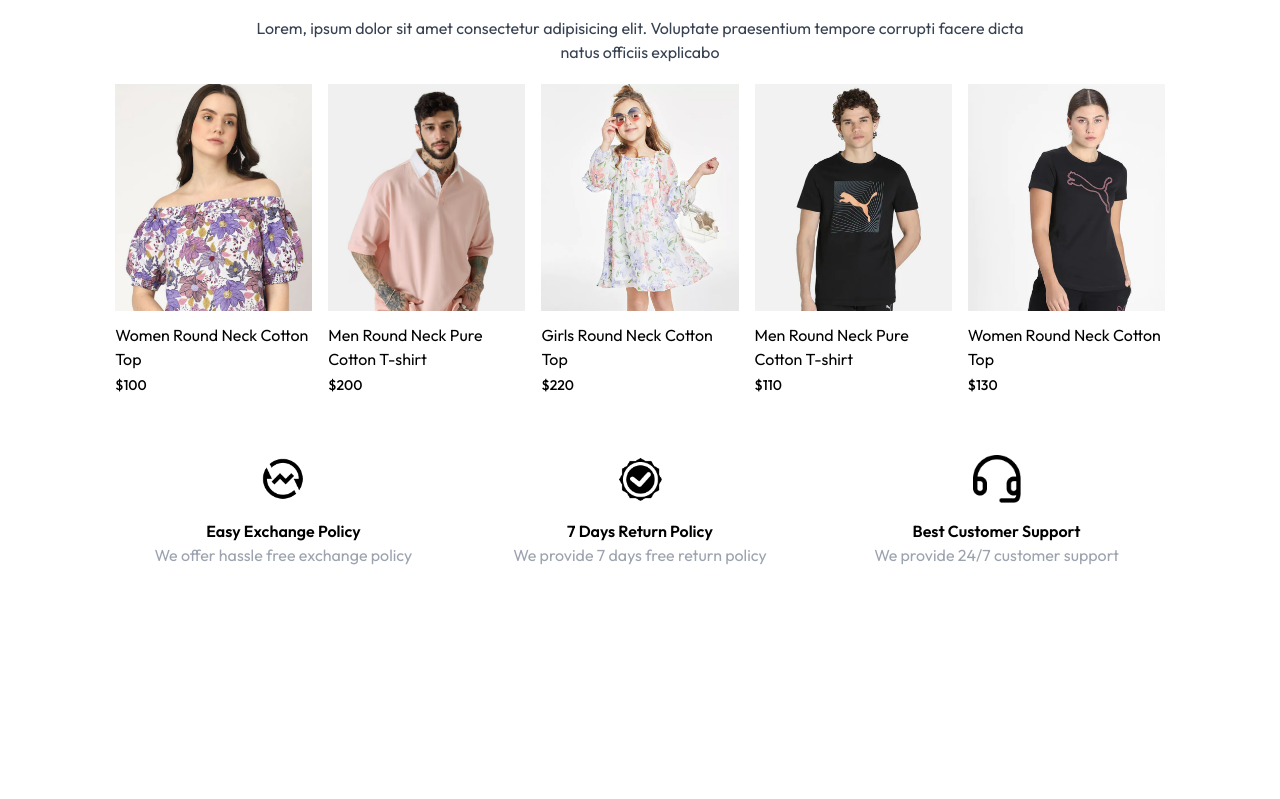
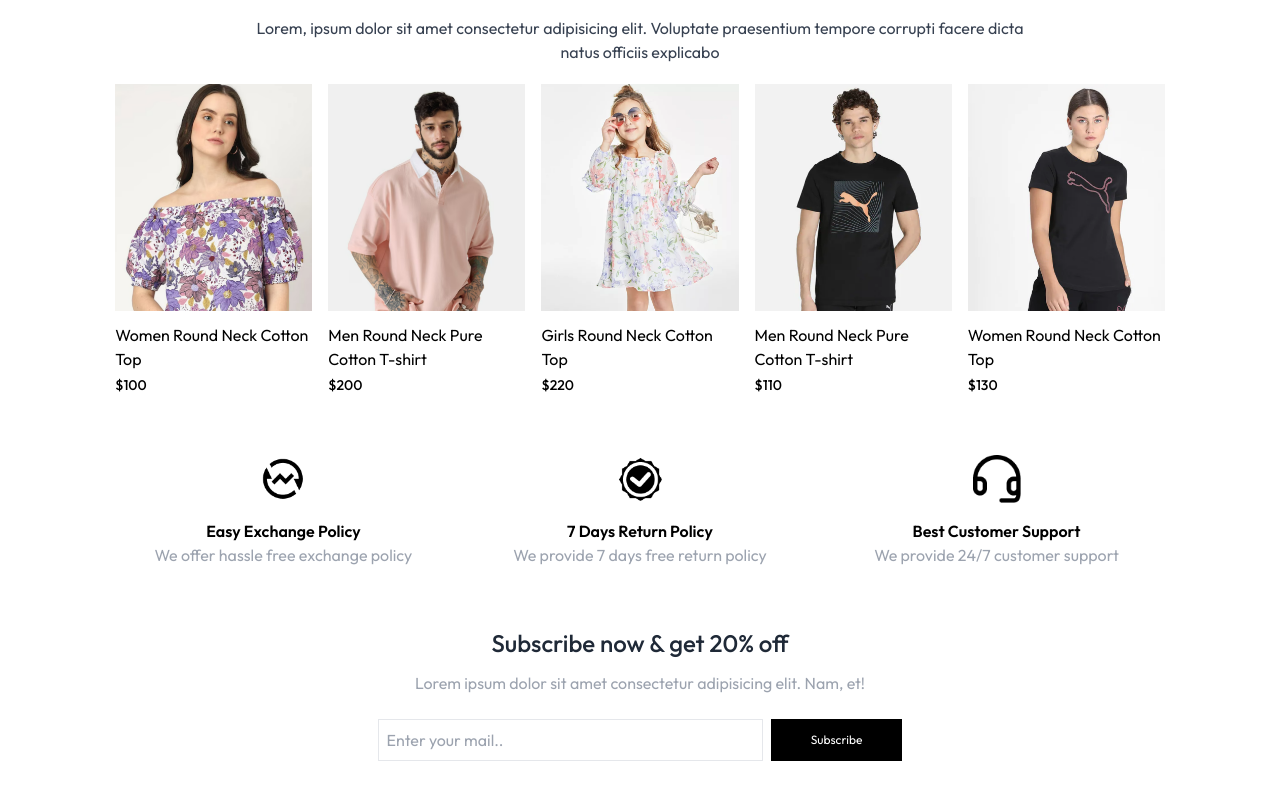
Before and after one commit to Ashik0101/Nexa, a React (Vite) app in the folder Frontend/: page / in a window 1280 px wide. Shown: the part 1377-2176 px from the top of the page. Before the commit the page ends 1964 px from the top, so only its background shows below. Built offline with nearby package versions, Linux system fonts and the light colour scheme.

Commit message:
Create NewsLetterBox Section

```diff
--- /dev/null
+++ b/Frontend/src/components/NewsLetterBox.jsx
@@ -0,0 +1,38 @@
+import React from "react";
+
+function NewsLetterBox() {
+	const handleSubmit = (event) => {
+		event.preventDefault();
+	};
+
+	return (
+		<div className="text-center my-10">
+			<p className="text-2xl font-medium text-gray-800">
+				Subscribe now & get 20% off
+			</p>
+			<p className="text-gray-400 mt-3">
+				Lorem ipsum dolor sit amet consectetur adipisicing elit. Nam, et!
+			</p>
+
+			<form
+				className="w-full flex sm:w-2/3 lg:w-1/2 mx-auto mt-6"
+				onSubmit={handleSubmit}
+			>
+				<input
+					className="w-full sm:flex outline-none border p-2 mr-2"
+					type="email"
+					placeholder="Enter your mail.."
+					required
+				/>
+				<button
+					type="submit"
+					className="bg-black text-white text-xs px-10 py-2"
+				>
+					Subscribe
+				</button>
+			</form>
+		</div>
+	);
+}
+
+export default NewsLetterBox;
--- a/Frontend/src/pages/Home.jsx
+++ b/Frontend/src/pages/Home.jsx
@@ -4,6 +4,7 @@
 import Title from "../components/Title";
 import BestSeller from "../components/BestSeller";
 import OurPolicy from "../components/OurPolicy";
+import NewsLetterBox from "../components/NewsLetterBox";
 
 const Home = () => {
 	return (
@@ -12,6 +13,7 @@
 			<LatestCollection />
 			<BestSeller />
 			<OurPolicy />
+			<NewsLetterBox />
 		</>
 	);
 };
```
